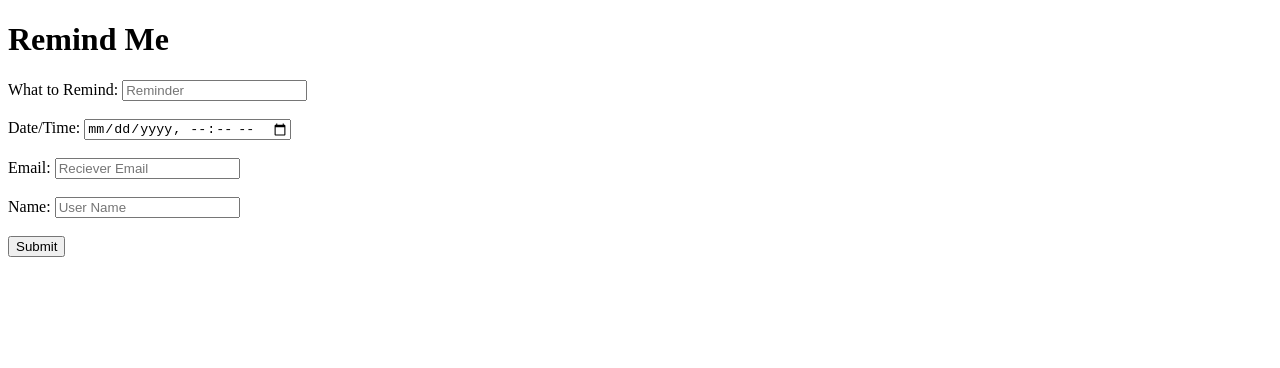
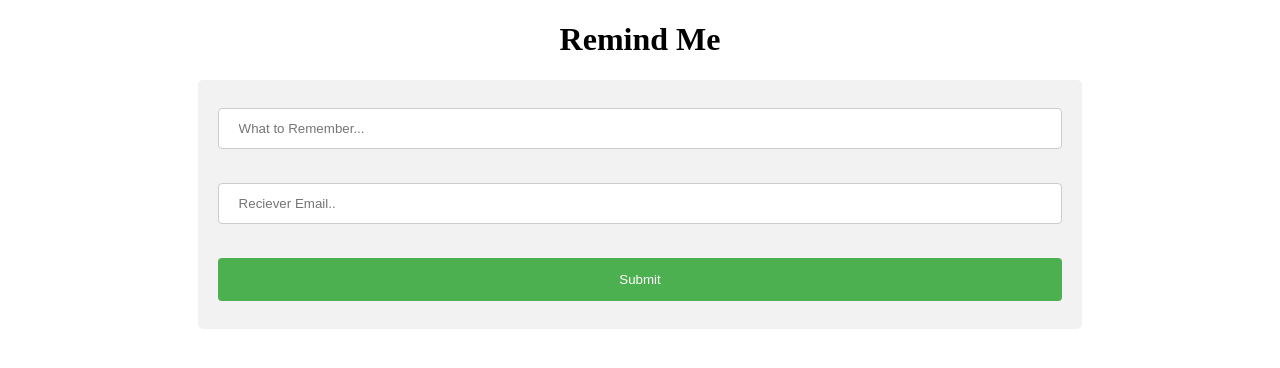
Before and after one commit to NathanCrowley/RemindMe, a React app: page remind_me-app/public/index.html in a window 1280 px wide. Built offline with nearby package versions, Linux system fonts and the light colour scheme.

Commit message:
Added CSS for input form

```diff
--- a/remind_me-app/public/index.html
+++ b/remind_me-app/public/index.html
@@ -6,22 +6,58 @@
   <meta name="viewport" content="width=device-width, initial-scale=1.0">
   <!--Add CSS and JavaScript files and Favicon-->
   <script src="https://smtpjs.com/v3/smtp.js"></script>
-  <link rel="stylesheet" href="../src/index.css">
+  <link rel="stylesheet" href="../src/App.css">
   <link rel="favicon" href="./favicon.ico">
   <title>RemindMe</title>
+
+  <style>
+    h1{
+      text-align: center;
+    }
+    input[type=text], input[type=email]{
+      width: 100%;
+      padding: 12px 20px;
+      margin: 8px 0;
+      display: inline-block;
+      border: 1px solid #ccc;
+      border-radius: 4px;
+      box-sizing: border-box;
+    }
+
+    button{
+      width: 100%;
+      background-color: #4CAF50;
+      color: white;
+      padding: 14px 20px;
+      margin: 8px 0;
+      border: none;
+      border-radius: 4px;
+      cursor: pointer;
+    }
+
+    button:hover {
+      background-color: #45a049;
+    }
+
+    div {
+      text-align: center;
+      margin: 0% 15% 50% 15%;
+      border-radius: 5px;
+      background-color: #f2f2f2;
+      padding: 20px;
+    }
+  </style>
+
 </head>
   <body>
     <h1>Remind Me</h1>
-
-  <!-- Get User Input -->
+    <div>
       <form id="emailForm" action="#">
-    What to Remind: <input type="text" id="body" placeholder="Reminder"><br><br>
-    Date/Time: <input type="datetime-local" id="date_time"><br><br>
-    Email: <input type="email" id="email" placeholder="Reciever Email"><br><br>
-    Name: <input type="text" id="name" placeholder="User Name"><br><br>
+        <input type="text" id="body" placeholder="What to Remember..."><br><br>
+        <!-- Date/Time: <input type="datetime-local" id="date_time"><br><br> -->
+        <input type="email" id="email" placeholder="Reciever Email.."><br><br>
+        <!-- <input type="text" id="name" placeholder="User Name..."><br><br> -->
       </form>
-
-  <!--Submit button-->
       <button onclick="sendEmail()">Submit</button>
 
       <!--JS to Send Email-->
@@ -29,7 +65,7 @@
         function sendEmail(){
           // get input data
           const form = document.getElementById("emailForm"),
-      name = document.getElementById("name"),
+          name = "User",
           email = document.getElementById("email"),
           body = document.getElementById("body");
 
@@ -45,7 +81,7 @@
           );
         }
       </script>
-
+    </div>
   </body>
 <footer>
   <!-- Author: Nathan Crowley - <a href="https://github.com/NathanCrowley/RemindMe/tree/main/remind_me-app">GitHub Repository</a> - Created: <div id="date-created"></div> <script>document.getElementById("date-created").innerHTML= new Date();</script>. -->
```
Lines whose indentation alone changed are shown as unchanged.
